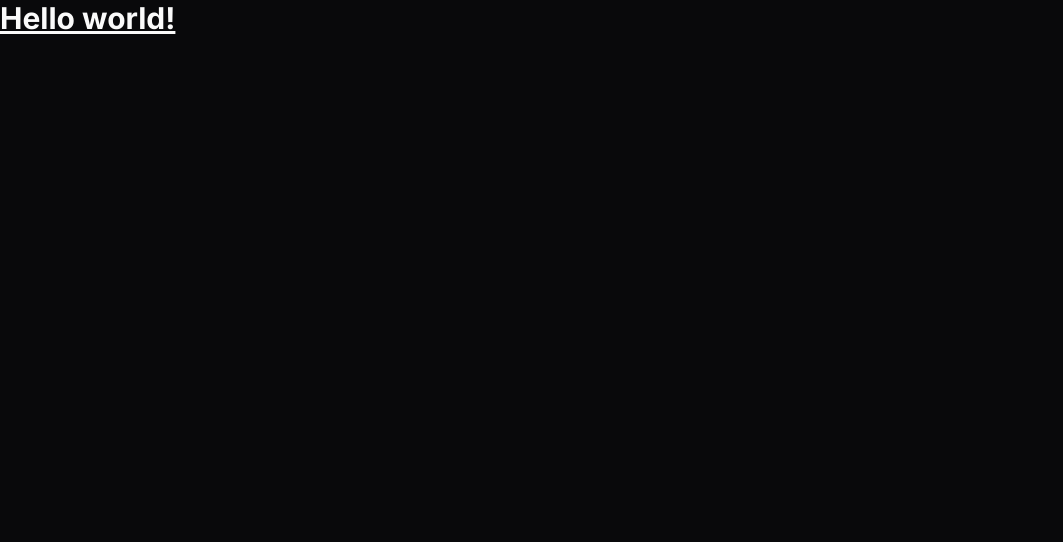
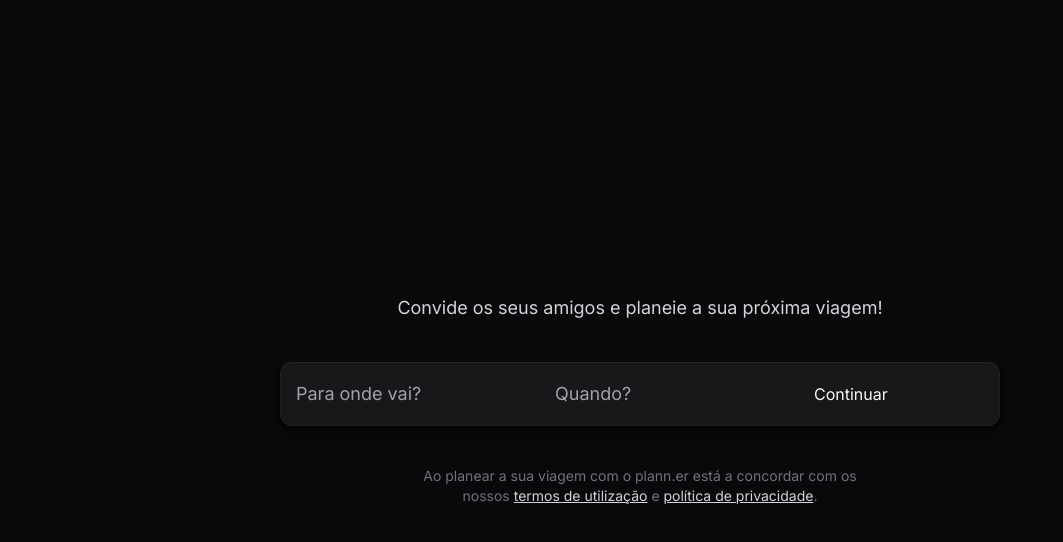
Before and after one commit to diogo-luz/travel_planner, a React (Vite) app in the folder frontend/: page / in a window 1280 px wide. Shown: the top 542 px of the page, without its empty margins (0-1063 px from the left). Built offline with nearby package versions, Linux system fonts and the light colour scheme.

Commit message:
✨ Add homepage

```diff
--- a/frontend/src/App.tsx
+++ b/frontend/src/App.tsx
@@ -1,7 +1,21 @@
 export function App() {
   return (
-    <h1 className="text-3xl font-bold underline">
-      Hello world!
-    </h1>
+    <div className="h-screen flex items-center justify-center">
+      <div className="max-w-3xl w-full px-6 text-center space-y-10">
+        <p className="text-zinc-300 text-lg">Convide os seus amigos e planeie a sua próxima viagem!</p>
+
+        <div className="h-16 bg-zinc-900 px-4 rounded-xl flex items-center shadow-shape">
+          <input type="text" placeholder="Para onde vai?" className="bg-transparent text-lg placeholder-zinc-400" />
+          <input type="text" placeholder="Quando?" className="bg-transparent text-lg placeholder-zinc-400" />
+
+          <button>Continuar</button>
+        </div>
+
+        <p className="text-zinc-500 text-sm">
+          Ao planear a sua viagem com o plann.er está a concordar com os <br />
+          nossos <a className="text-zinc-300 underline" href="#">termos de utilização</a> e <a className="text-zinc-300 underline" href="#">política de privacidade</a>.
+        </p>
+      </div>
+    </div>
   )
 }
--- a/frontend/tailwind.config.js
+++ b/frontend/tailwind.config.js
@@ -8,6 +8,9 @@ export default {
     extend: {
       fontFamily: {
         sans: 'Inter',
+      },
+      boxShadow: {
+        shape: '0px 8px 8px rgba(0, 0, 0, 0.1), 0px 4px 4px rgba(0, 0, 0, 0.1), 0px 2px 2px rgba(0, 0, 0, 0.1), 0px 0px 0px 1px rgba(0, 0, 0, 0.1), inset 0px 0px 0px 1px rgba(255, 255, 255, 0.03), inset 0px 1px 0px rgba(255, 255, 255, 0.03)'
       }
     },
   },
```
